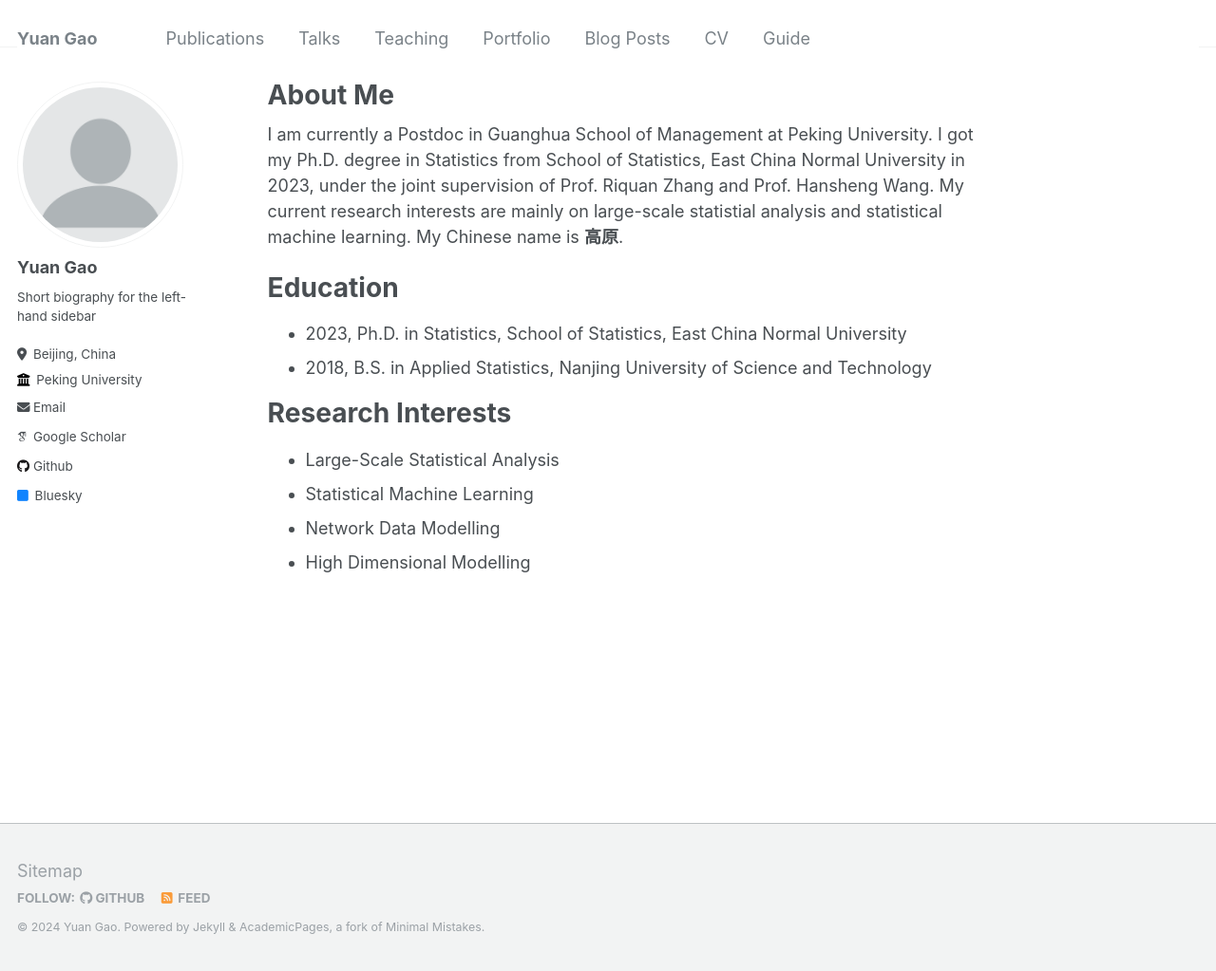
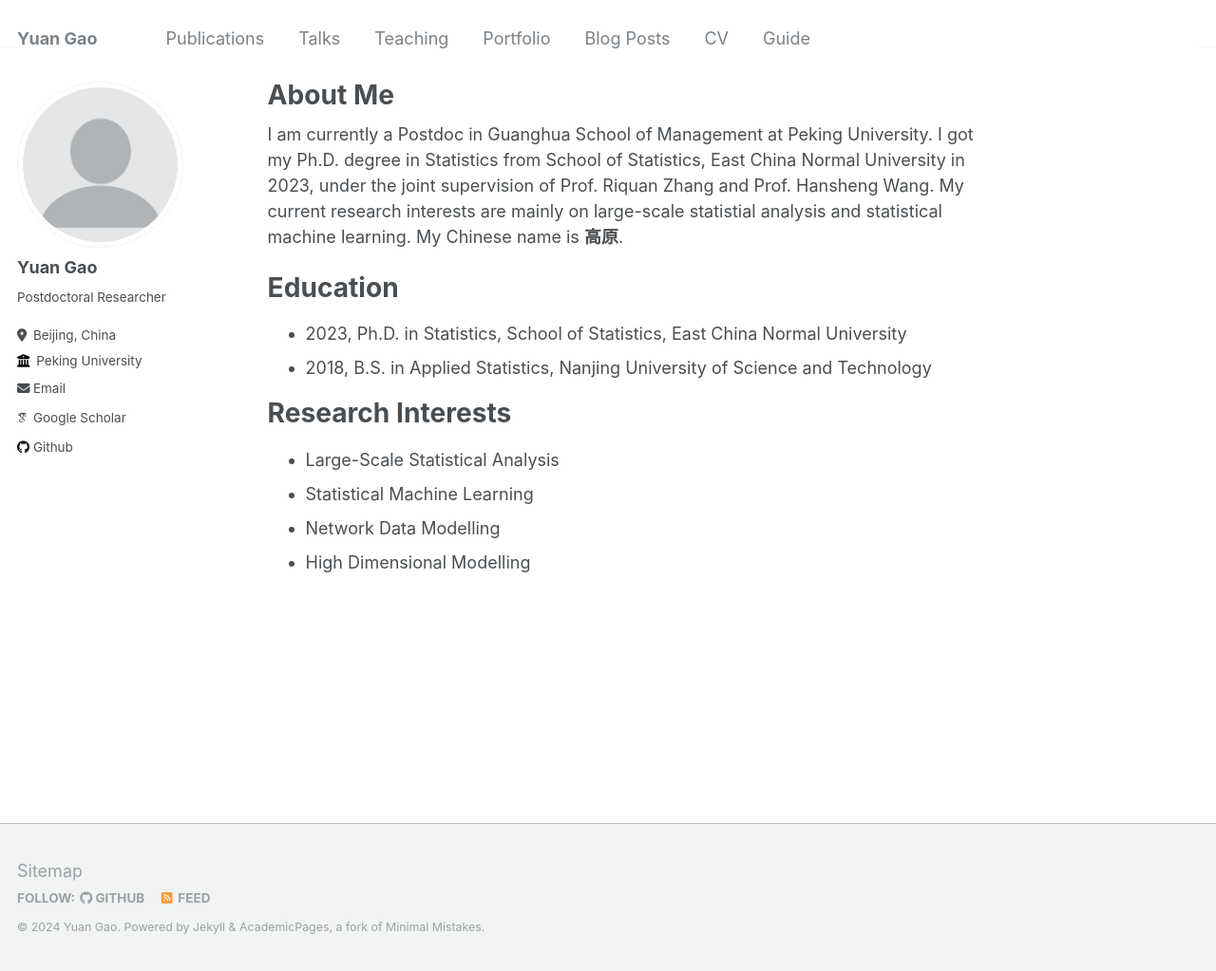
Before and after one commit to YannEmiya/YannEmiya.github.io, a Jekyll site: the page built from _pages/about.md, in a window 1280 px wide and 1023 px high. Shown: the whole window at 95% size. Built offline with Jekyll 4.4.1, drawn with Linux system fonts in a browser that asks for light colours; some web fonts are replaced.

Commit message:
Update _config.yml

```diff
--- a/_config.yml
+++ b/_config.yml
@@ -24,7 +24,7 @@ author:
   avatar           : "profile.png"
   name             : "Yuan Gao"
   pronouns         : #"He/His"# example: "she/her"
-  bio              : "Short biography for the left-hand sidebar"
+  bio              : "Postdoctoral Researcher"
   location         : "Beijing, China"
   employer         : "Peking University"
   uri              : # URL
@@ -47,7 +47,7 @@ author:
   stackoverflow    : # User number or user number and name (i.e., use "1" or "1/jeff-atwood")
 
   # Social media
-  bluesky          : "bsky.app" # Replace this with you Bluesky username
+  bluesky          : # "bsky.app" # Replace this with you Bluesky username
   facebook         : # Username
   flickr           : # Username
   foursquare       : # Username
```
